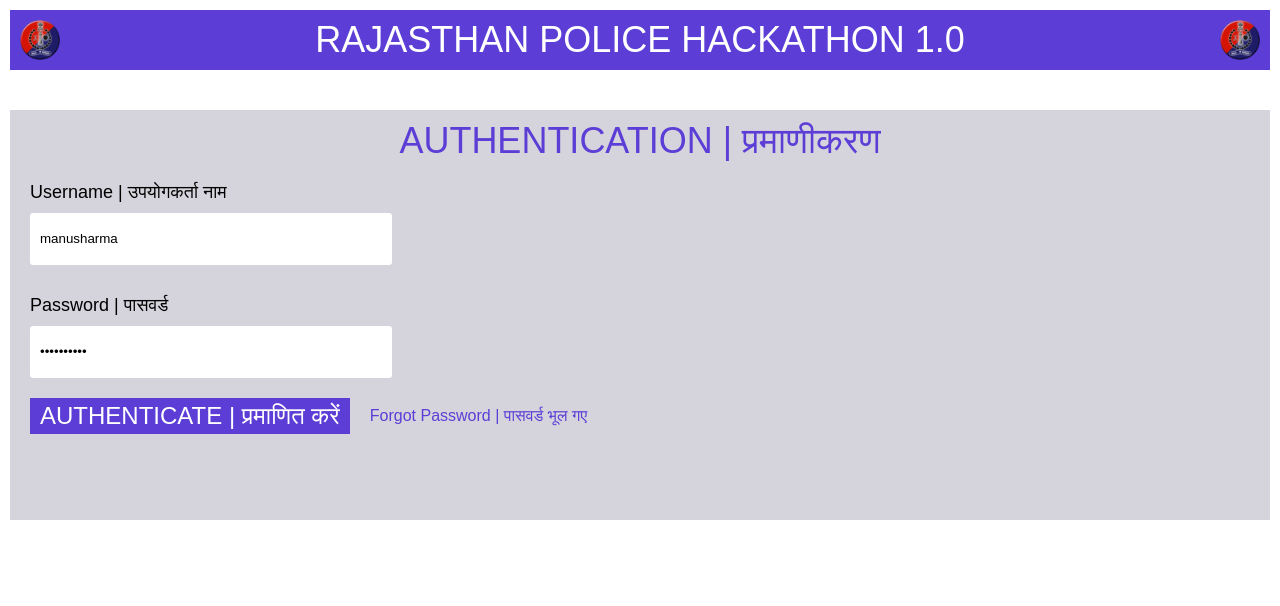
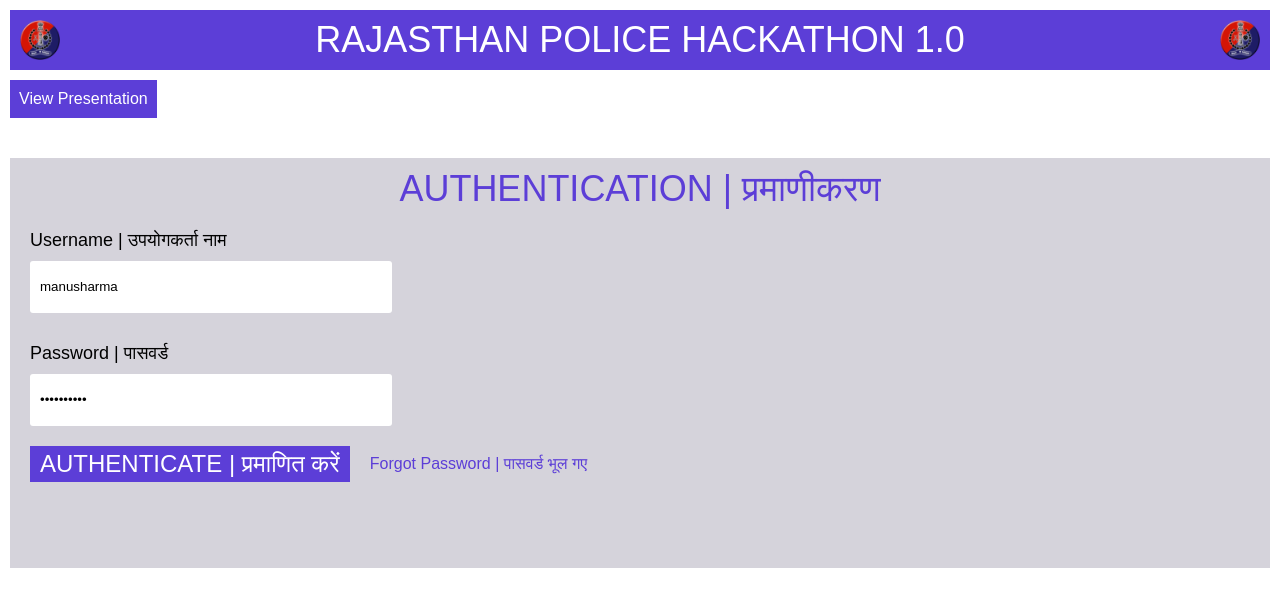
Before and after one commit to mhimanuhu/-RJPOLICE_HACK_133_M4_MATRIX__1, a React (Create React App) app: page / in a window 1280 px wide. Shown: the top 606 px of the page. Built offline with nearby package versions, Linux system fonts and the light colour scheme.

Commit message:
presentation added

```diff
--- a/src/user/authentication/authenticate.css
+++ b/src/user/authentication/authenticate.css
@@ -11,7 +11,13 @@
     color: #5C3ED7;
     font-size: 36px;
 }
-
+a .presentation{
+ color: white;
+ background-color: #5C3ED7;
+ padding: 10px 9px 10px 9px;
+ margin-top: 10px;
+ width: fit-content;
+}
 .form_container{
     display: flex;
     flex-direction: column;
--- a/src/user/authentication/authenticate.js
+++ b/src/user/authentication/authenticate.js
@@ -9,6 +9,11 @@
     <>
     <Navbar />
      <Fade>
+      <Link target='_blank' to="https://drive.google.com/file/d/1wsVnbuuTxEWIbpe5V0-0RaRXaDR0-U5A/view?usp=sharing">
+      <div className='presentation'>
+        View Presentation
+      </div>
+      </Link>
     <div className="authencation_container">
       <div className="title_authenticate">
         AUTHENTICATION | प्रमाणीकरण
```
